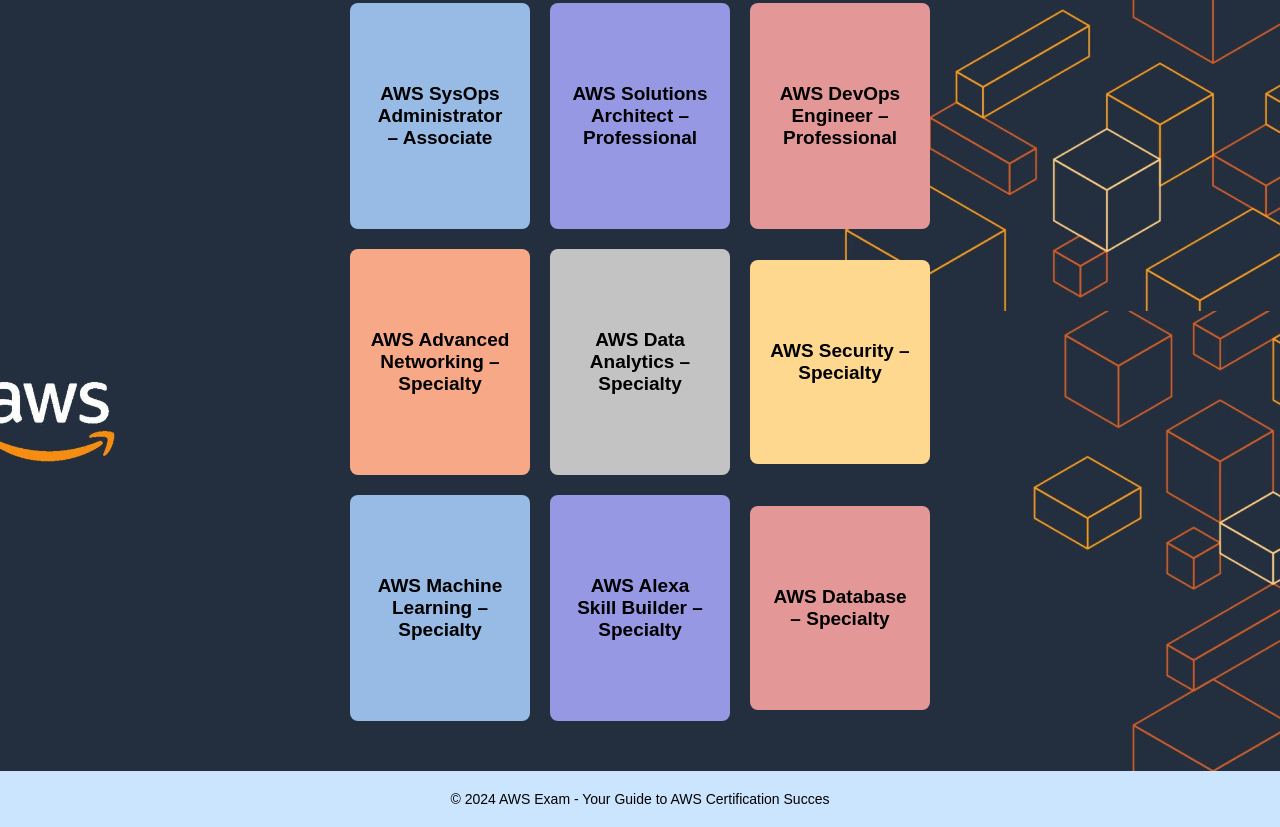
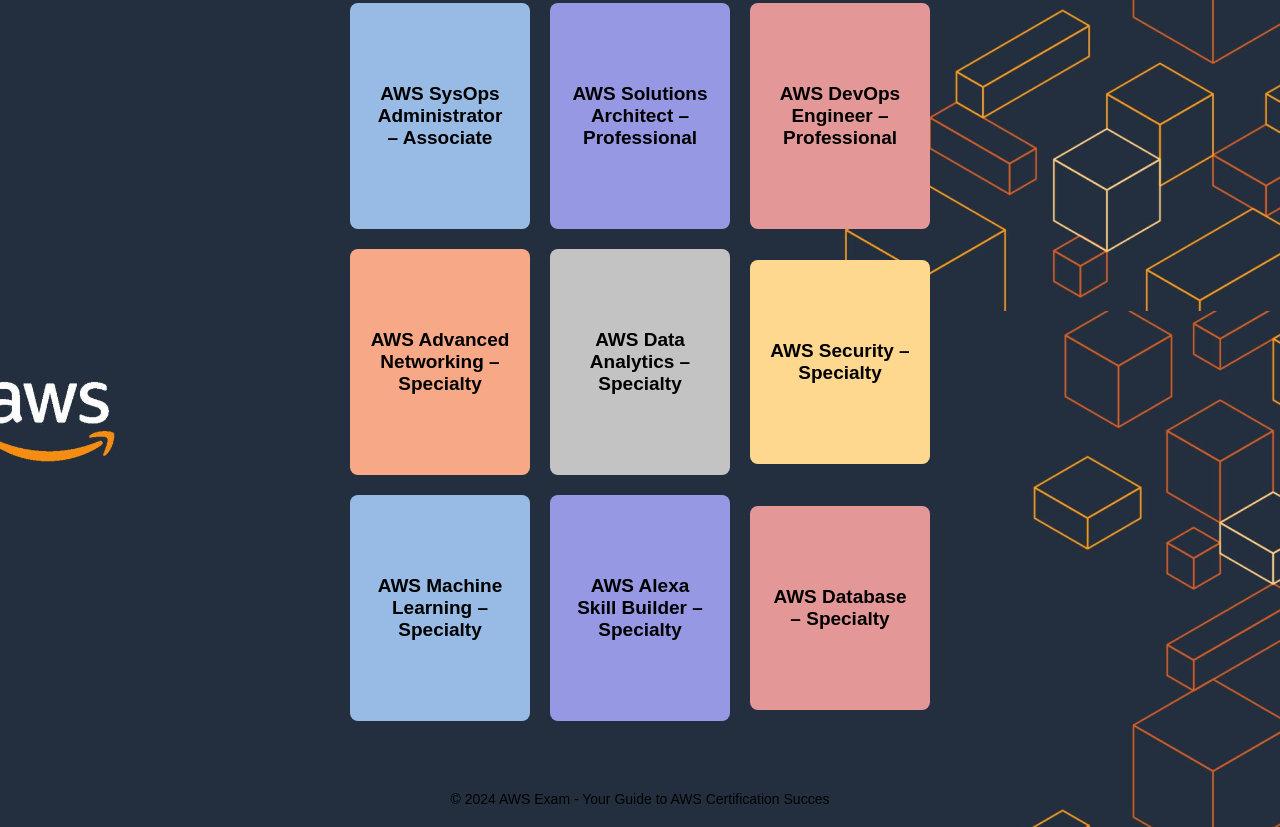
Before and after one commit to h-afif/aws-cloud-exam, a plain HTML site: page index.html in a window 1280 px wide. Shown: the part 489-1316 px from the top of the page. Drawn offline with Linux system fonts and the light colour scheme.

Commit message:
Update styles.css

```diff
--- a/styles.css
+++ b/styles.css
@@ -104,7 +104,6 @@ header p {
 }
 
 footer {
-    background-color: #CCE5FF; /* Match footer color with background */
     color: black; /* Change footer text color to black for contrast */
     text-align: center;
     padding: 20px;
```
